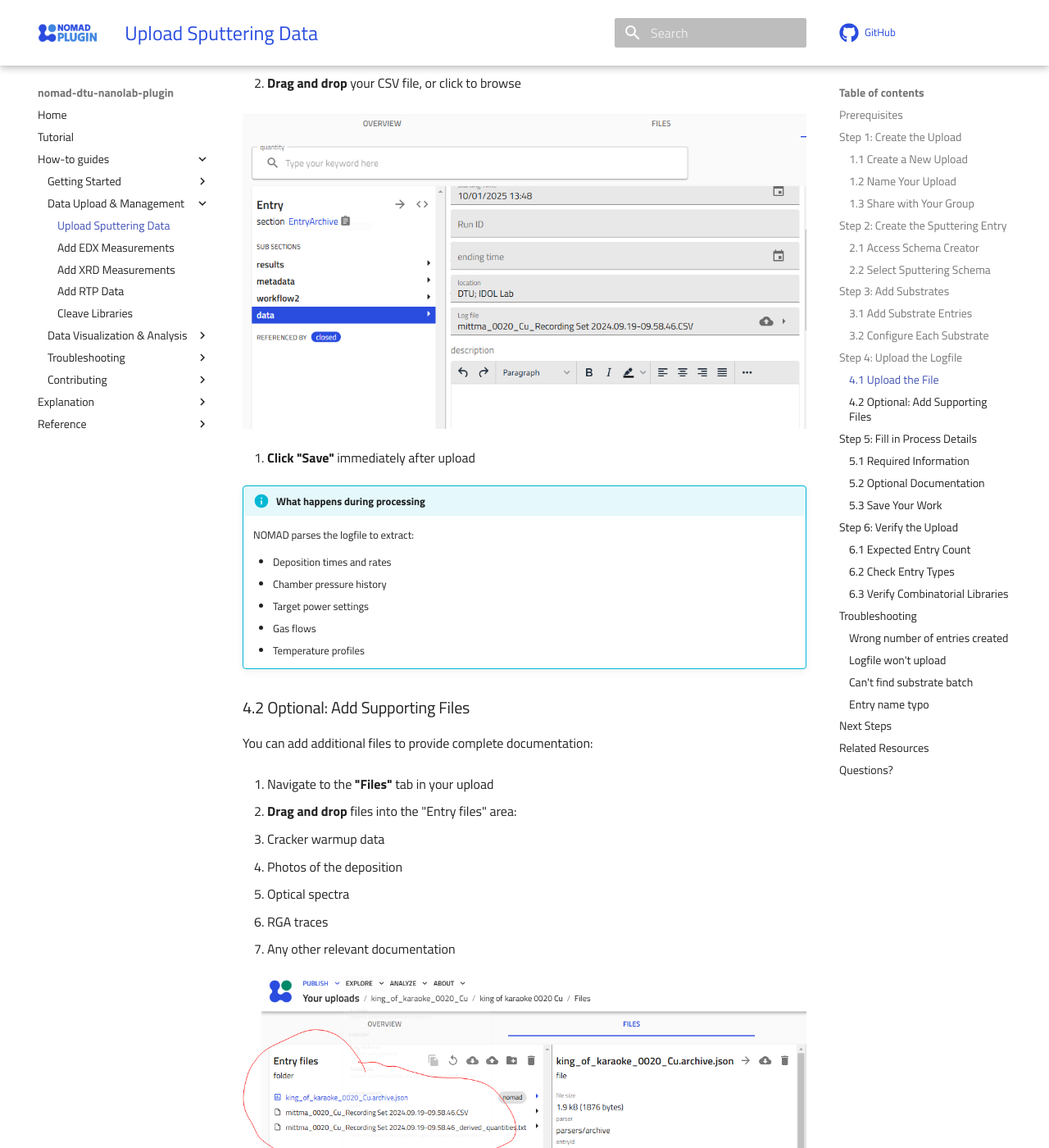
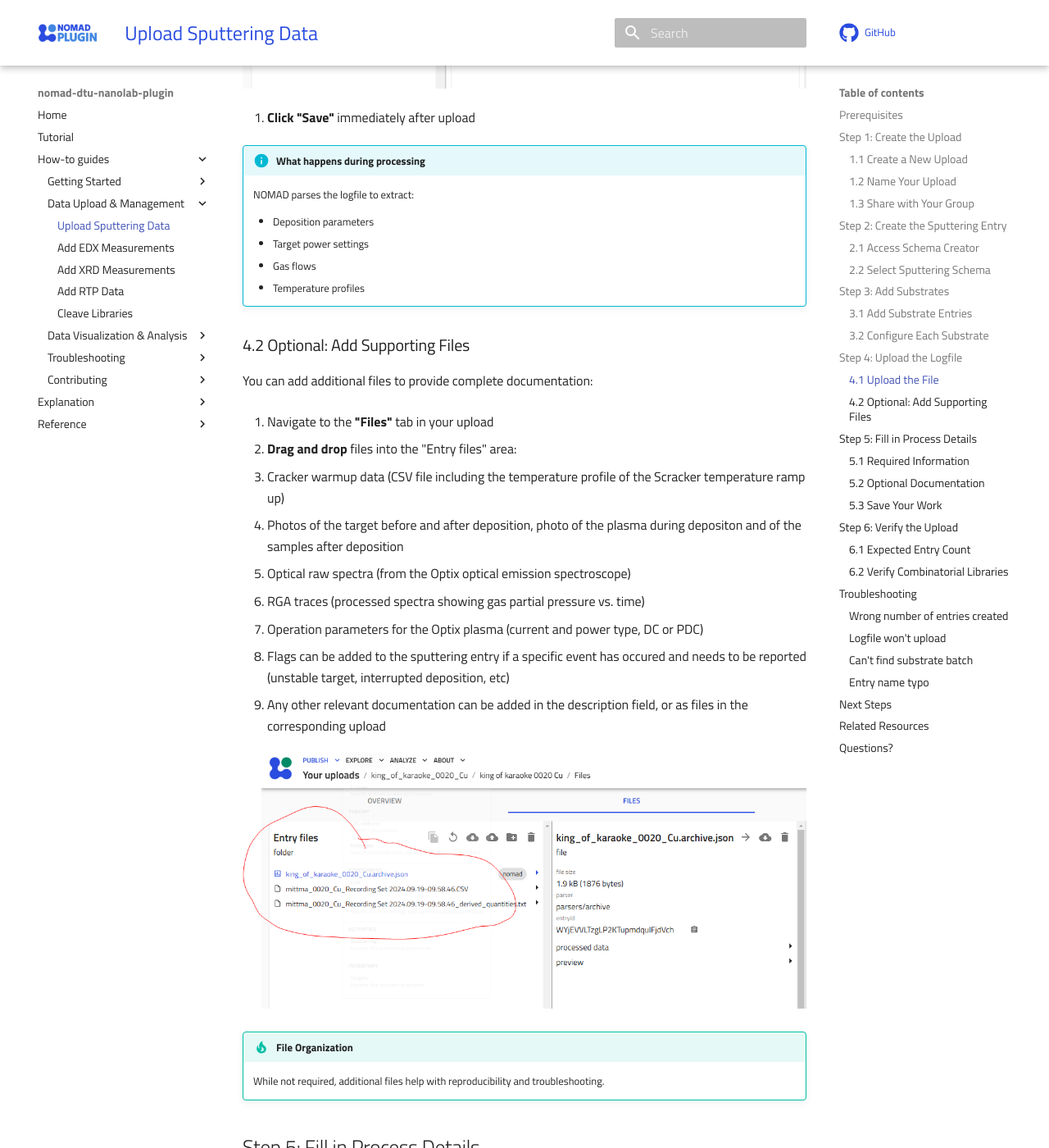
Before and after one commit to DTU-Nanolab-materials-discovery/nomad-dtu-nanolab-plugin, an MkDocs documentation site: the page built from docs/how_to/upload-sputtering-data.md, in a window 1280 px wide and 1400 px high, scrolled down 7082 px. Shown: the whole window at 82% size. Built offline with MkDocs 1.6.1 and Material for MkDocs 9.7.7, drawn with Linux system fonts in a browser that asks for light colours; comment, search, counter and statistics services are not loaded; some of the changed text lies outside the part shown.

Commit message:
Update sputtering documentation for clarity and accuracy

```diff
--- a/docs/how_to/upload-sputtering-data.md
+++ b/docs/how_to/upload-sputtering-data.md
@@ -117,14 +115,14 @@ For **each** of the 5 substrates:
    - **FR** - Front Right
    - **BL** - Back Left
    - **BR** - Back Right
-   - **G** - Glass (center)
+   - **G** - Glass (Bottom Center)
 
    ![Position selection](../assets/nomad-upload-your-first-sputtering-manual-v1/image-010.png)
 
 4. **Click "Save"** - Critical! Save after configuring each substrate
 
 !!! warning "Save After Each Substrate"
-    Failing to save between substrates may result in data loss. The system doesn't auto-save in this interface.
+    Failing to save between substrates may result in data loss. The system doesn't auto-save in this interface. Make sure that each  substrate added to the sputtering entry references to different substrates from the batch you chose.
 
 ## Step 4: Upload the Logfile
 
@@ -132,7 +130,7 @@ The Lesker CSV logfile contains timestamped process parameters.
 
 ### 4.1 Upload the File
 
-1. Locate the **logfile upload** field in the sputtering entry
+1. Locate the **Log file** field in the sputtering entry
 
 2. **Drag and drop** your CSV file, or click to browse
 
@@ -143,8 +141,7 @@ The Lesker CSV logfile contains timestamped process parameters.
 !!! info "What happens during processing"
     NOMAD parses the logfile to extract:
 
-    - Deposition times and rates
-    - Chamber pressure history
+    - Deposition parameters
     - Target power settings
     - Gas flows
     - Temperature profiles
@@ -156,11 +153,14 @@ You can add additional files to provide complete documentation:
 1. Navigate to the **"Files"** tab in your upload
 
 2. **Drag and drop** files into the "Entry files" area:
-   - Cracker warmup data
-   - Photos of the deposition
-   - Optical spectra
-   - RGA traces
-   - Any other relevant documentation
+   - Cracker warmup data (CSV file including the temperature profile of the Scracker temperature ramp up)
+   - Photos of the target before and after deposition, photo of the plasma during depositon and of the samples after deposition
+   - Optical raw spectra (from the Optix optical emission spectroscope)
+   - RGA traces (processed spectra showing gas partial pressure vs. time)
+   - Operation parameters for the Optix plasma (current and power type, DC or PDC)
+   - Flags can be added to the sputtering entry if a specific event has occured and needs to be reported (unstable target, interrupted deposition, etc)
+   - Any other relevant documentation can be added in the description field, or as files in the corresponding upload
+
 
 ![Adding additional files](../assets/nomad-upload-your-first-sputtering-manual-v1/image-012.png)
 
@@ -177,8 +177,8 @@ Fill in these fields:
 
 - **Cracker warmup file**: Upload or reference if used
 - **Platen ID**: Select A or B (which heater platen was used)
-- **Base pressure**: Enter value with unit (typically mTorr or Pa)
-- **Process comments**: Copy notes from your lab notebook
+- **Base pressure**: If not already automatically extracted by the parser, enter value manually (typically 10^-7 torr)
+- **Process comments**: Copy notes from your lab notebook in the description field.
 
 ![Process details fields](../assets/nomad-upload-your-first-sputtering-manual-v1/image-013.png)
 
@@ -187,8 +187,7 @@ Fill in these fields:
 If available, add:
 
 - **Process photos**: Images of the chamber, samples, or setup
-- **Optix spectra**: Optical thickness measurements during deposition
-- **RGA file**: Residual gas analysis data
+- **Description**: Any aditional information that does not fit anywhere else
 
 ### 5.3 Save Your Work
 
@@ -204,29 +203,19 @@ The upload should contain **exactly (2 × number of substrates) + 1 entries**:
 
 - **1 sputtering process entry** - The main deposition record
 - **2 entries per substrate**:
-  - Substrate batch entry
   - Combinatorial library entry (the deposited film on that substrate)
+  - Layer entry
 
 **Example calculations:**
 
 - 5 substrates: (2 × 5) + 1 = **11 entries** ✓
 - 4 substrates: (2 × 4) + 1 = **9 entries** ✓
 
-### 6.2 Check Entry Types
-
-Navigate to your upload's entry list and verify you see:
-
-- [x] 1 × Sputtering / Sputter Deposition
-- [x] 5 × Substrate Batch (one per substrate)
-- [x] 5 × Combinatorial Library (one per substrate)
-
-![Upload entries list](../assets/nomad-upload-your-first-sputtering-manual-v1/image-002.png)
-
-### 6.3 Verify Combinatorial Libraries
+### 6.2 Verify Combinatorial Libraries
 
 Each combinatorial library should:
 
-- Be named with the position: `DepositionID_Position` (e.g., `user_0042_Cu_BL`)
+- Be named based on the combination of the sputtering run name and the subtrate location on the platen (e.g., `user_0042_Cu_BL`)
 - Link to the correct substrate batch
 - Reference the sputtering process
 - Show target composition and deposition parameters
```
Also changed, not shown: other parts of docs/how_to/upload-sputtering-data.md (+7 -9 lines), docs/tutorial/tutorial.md (+5 -5 lines).
